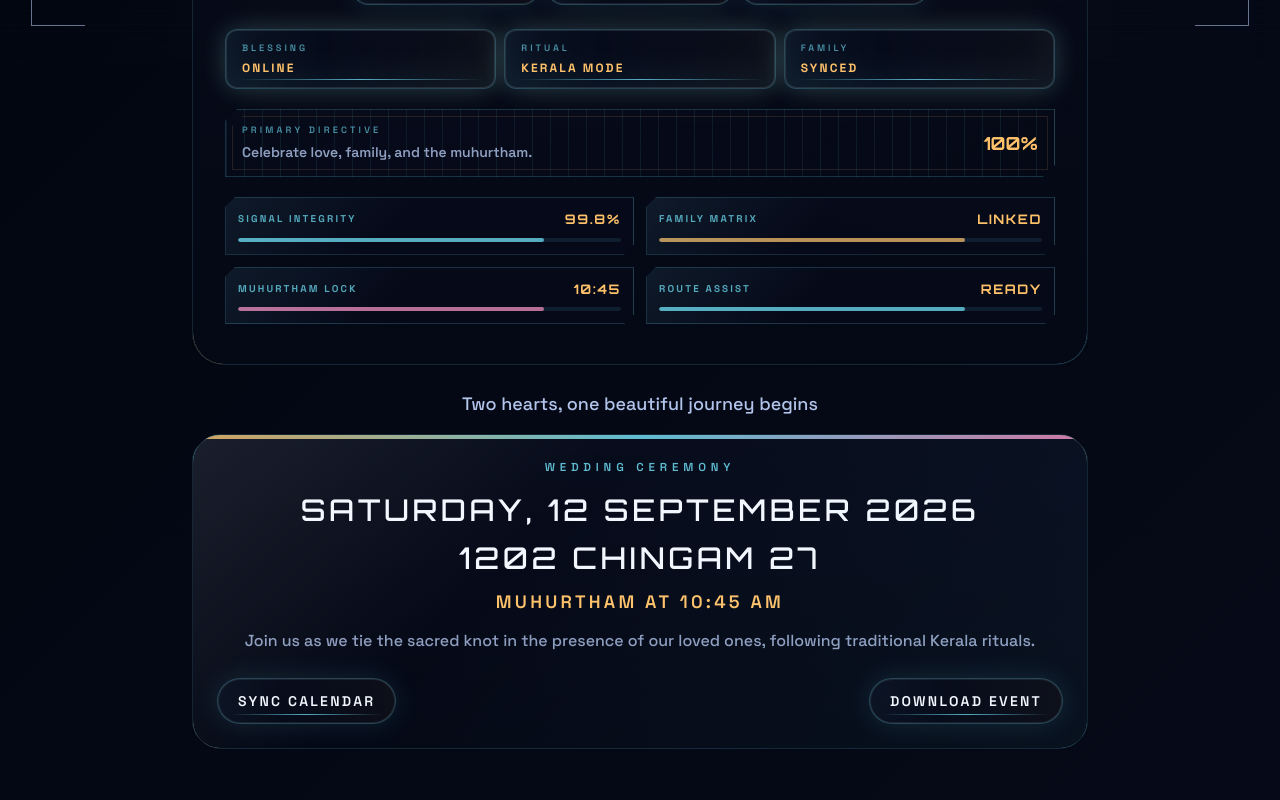
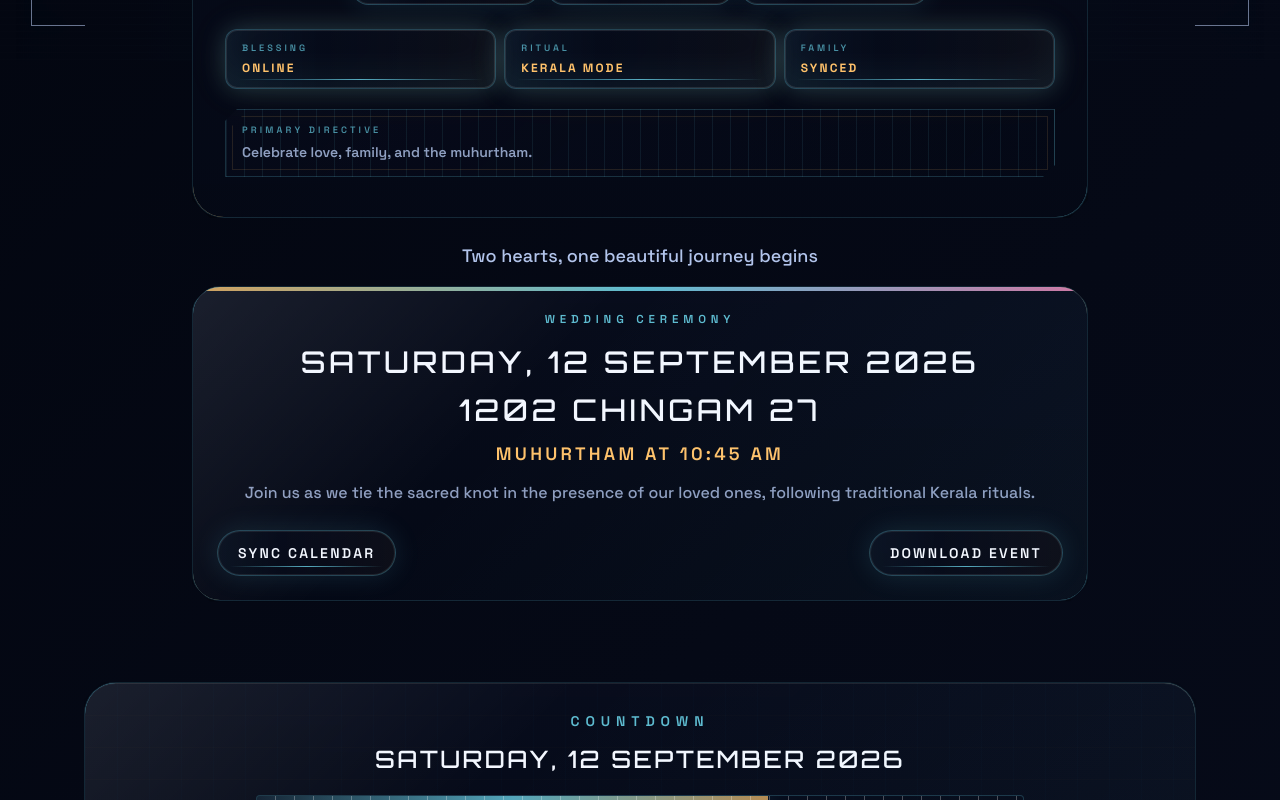
Before and after one commit to jithinpulikkal/marriage, a React (Vite) app in the folder client/: page / in a window 1280 px wide. Shown: the part 740-1540 px from the top of the page. Built offline with nearby package versions, Linux system fonts and the light colour scheme.

Commit message:
ui updated

```diff
--- a/client/src/pages/Home.jsx
+++ b/client/src/pages/Home.jsx
@@ -155,26 +155,8 @@ export default function Home() {
                                             <p className="text-[0.58rem] font-semibold uppercase tracking-[0.34em] text-cyan/60">Primary Directive</p>
                                             <p className="mt-1 text-sm font-semibold text-teak/80">Celebrate love, family, and the muhurtham.</p>
                                         </div>
-                                        <div className="self-center text-right font-serif text-lg font-bold text-gold">100%</div>
                                     </div>
-                                    <div className="stark-diagnostics mt-5 grid gap-3 text-left sm:grid-cols-2">
-                                        {[
-                                            ["Signal Integrity", "99.8%", "bg-cyan/70"],
-                                            ["Family Matrix", "LINKED", "bg-gold/70"],
-                                            ["Muhurtham Lock", "10:45", "bg-rose/70"],
-                                            ["Route Assist", "READY", "bg-cyan/70"],
-                                        ].map(([label, value, barClass]) => (
-                                            <div key={label} className="diagnostic-cell">
-                                                <div className="flex items-center justify-between gap-3">
-                                                    <span>{label}</span>
-                                                    <strong>{value}</strong>
-                                                </div>
-                                                <div className="mt-2 h-1 overflow-hidden rounded-full bg-cyan/10">
-                                                    <div className={`h-full w-4/5 rounded-full ${barClass}`} />
-                                                </div>
-                                            </div>
-                                        ))}
-                                    </div>
+
                                 </div>
                             </Reveal>
                         </div>
```
